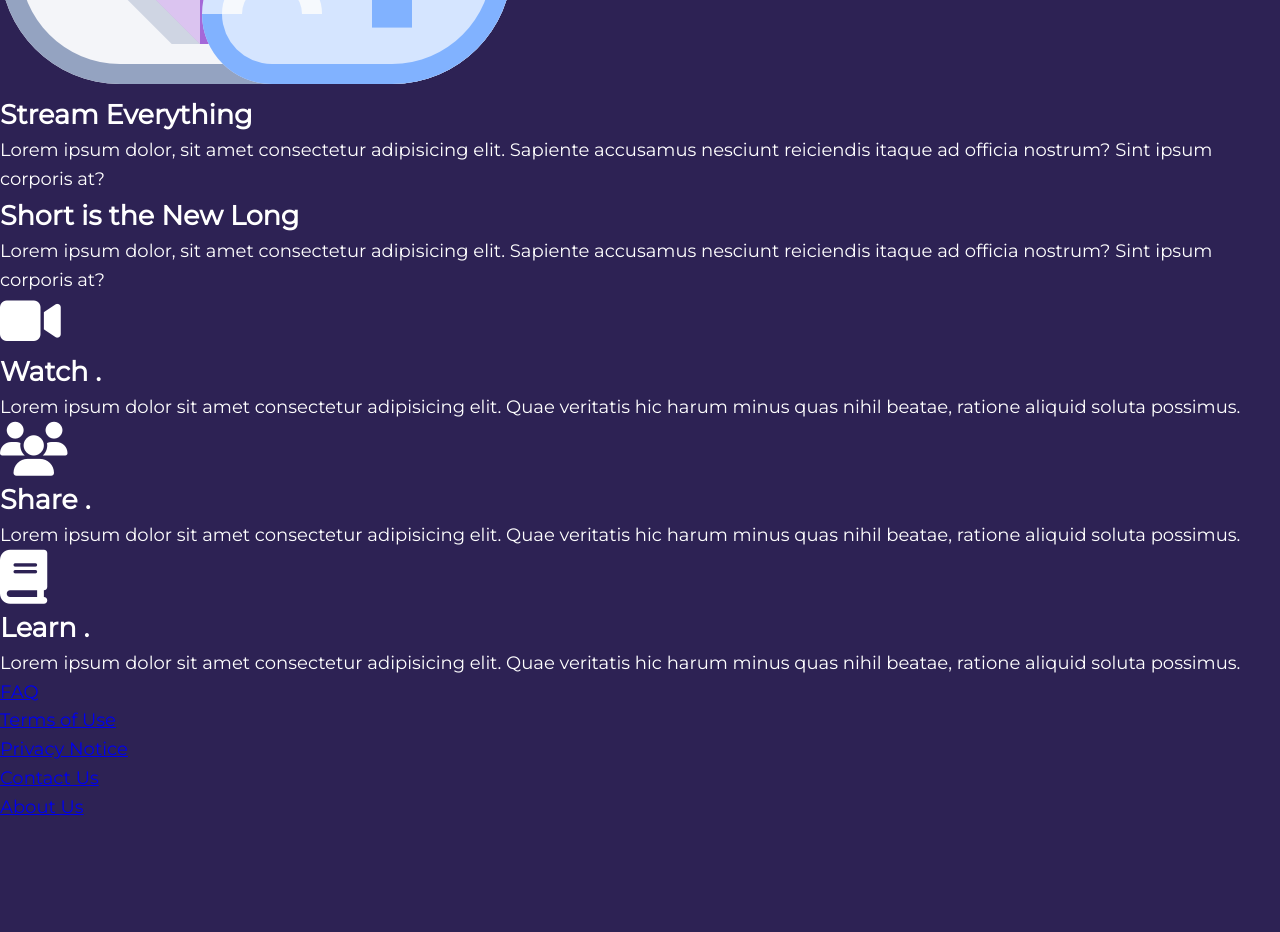
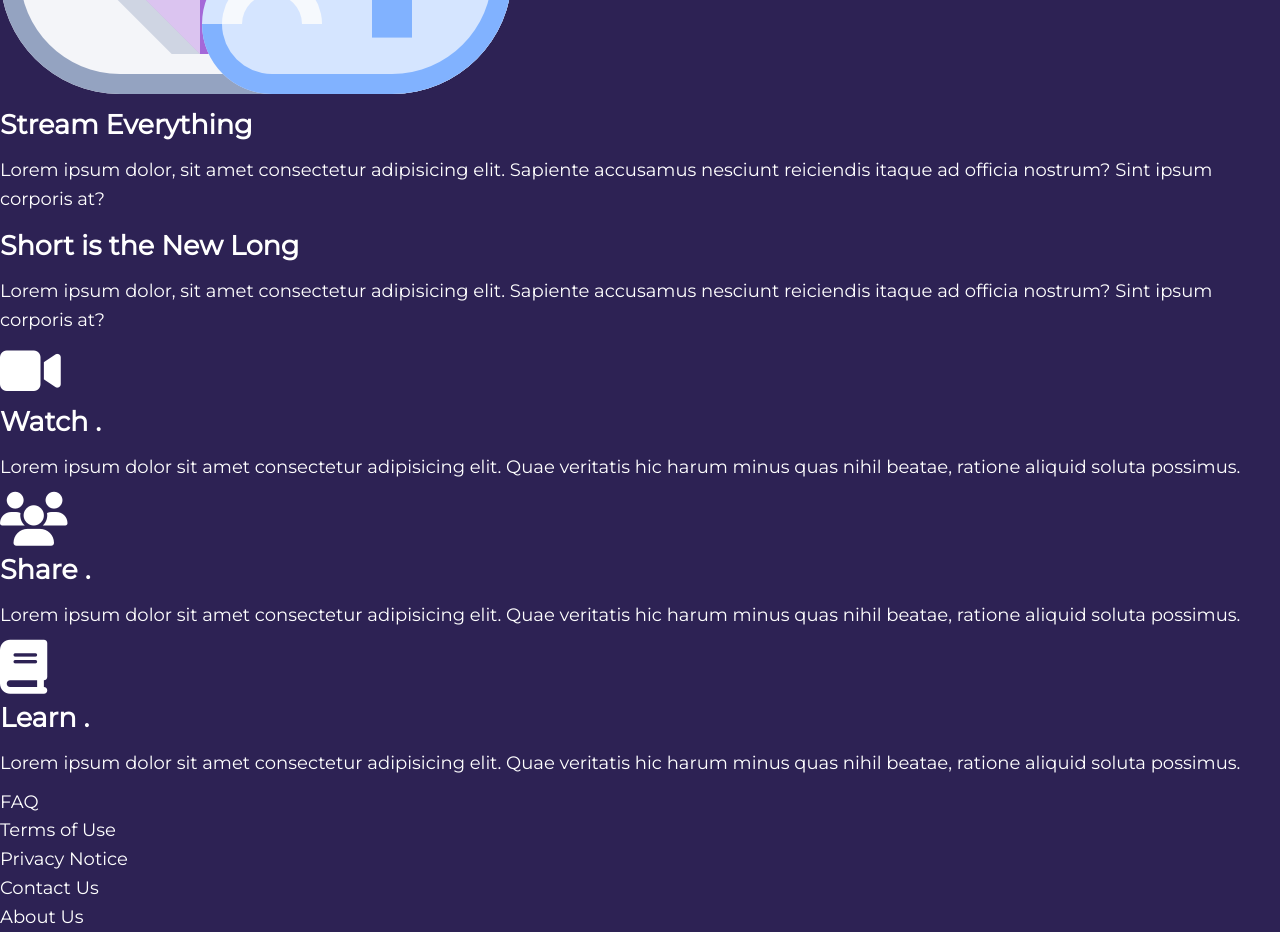
Before and after one commit to infiniteoo/HTMLCSS-parallax_landing_page, a plain HTML site: page index.html in a window 1280 px wide. Shown: the part 500-1432 px from the top of the page. Before the commit the page ends 1322 px from the top, so only its background shows below. Drawn offline with nearby package versions, Linux system fonts and the light colour scheme.

Commit message:
added some more css resets to our headers, links and unordered lists

```diff
--- a/css/style.css
+++ b/css/style.css
@@ -19,3 +19,19 @@ body {
   font-size: 18px;
   line-height: 1.6;
 }
+
+h1,
+h2,
+h3,
+p {
+  margin-bottom: 10px;
+}
+
+a {
+  text-decoration: none;
+  color: #fff;
+}
+
+ul {
+  list-style: none;
+}
```
